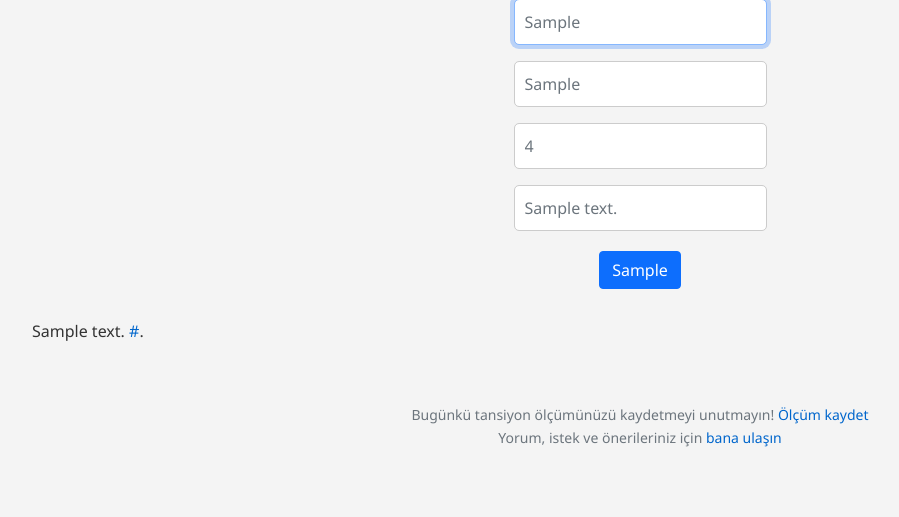
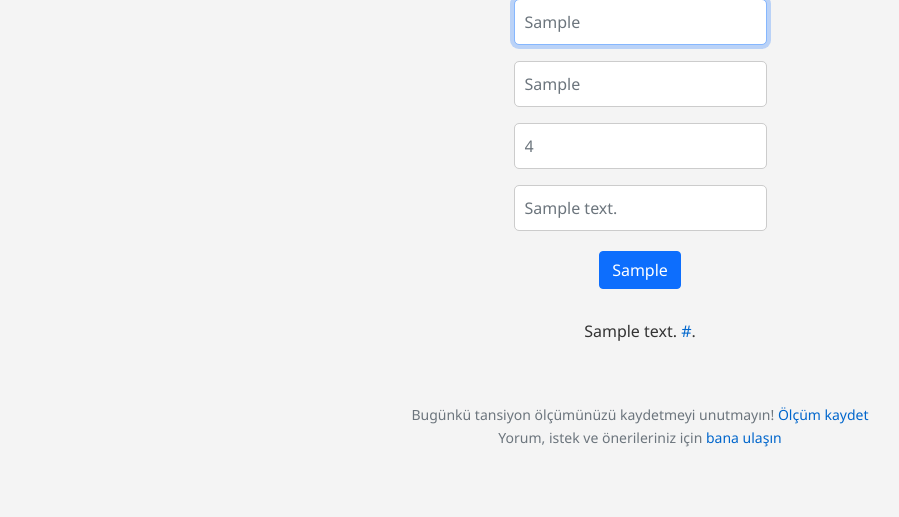
Before and after one commit to Belifon/bp-journal, a Flask app: template templates/record.html in a window 1280 px wide. Shown: the part 289-806 px from the top of the page, without its empty margins (0-899 px from the left). Run offline with Flask 3, Linux system fonts and the light colour scheme; the template is opened without the code that fills it: most values are stand-ins (such as "Sample title", 1, 10 or a date in 2020); some libraries are stand-ins or nearby versions.

Commit message:
Added id to record footer and add css to make it centered

```diff
--- a/static/styles.css
+++ b/static/styles.css
@@ -54,6 +54,9 @@ ul, ol {
     margin-left: auto;
 }
 
+#recordFooter  {
+    text-align: center;
+}
 
 .section.profile-page h5,
 .container.profile-page h2
--- a/templates/record.html
+++ b/templates/record.html
@@ -24,6 +24,6 @@
         <button class="btn btn-primary" id="recordbutton" type="submit">{{ data.recordButton }}</button>
     </form>
     <br>
-    <p>{{ data.FAQLink.text }} <a href="/resources#faq-section">{{ data.FAQLink.textUrl }}</a>.</p>
+    <p id="recordFooter">{{ data.FAQLink.text }} <a href="/resources#faq-section">{{ data.FAQLink.textUrl }}</a>.</p>
 
 {% endblock %}
```
Also changed, not shown: 1 other file.
